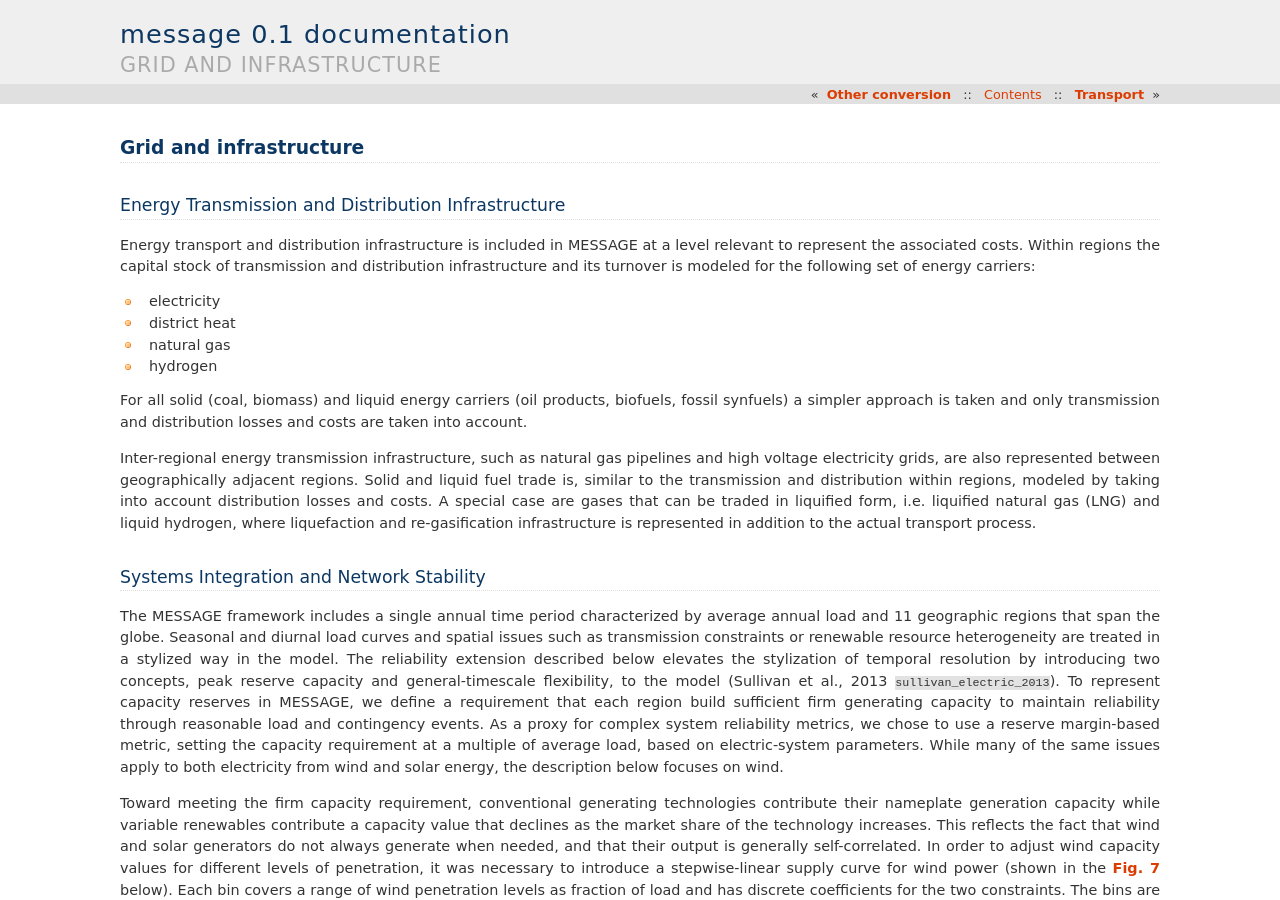
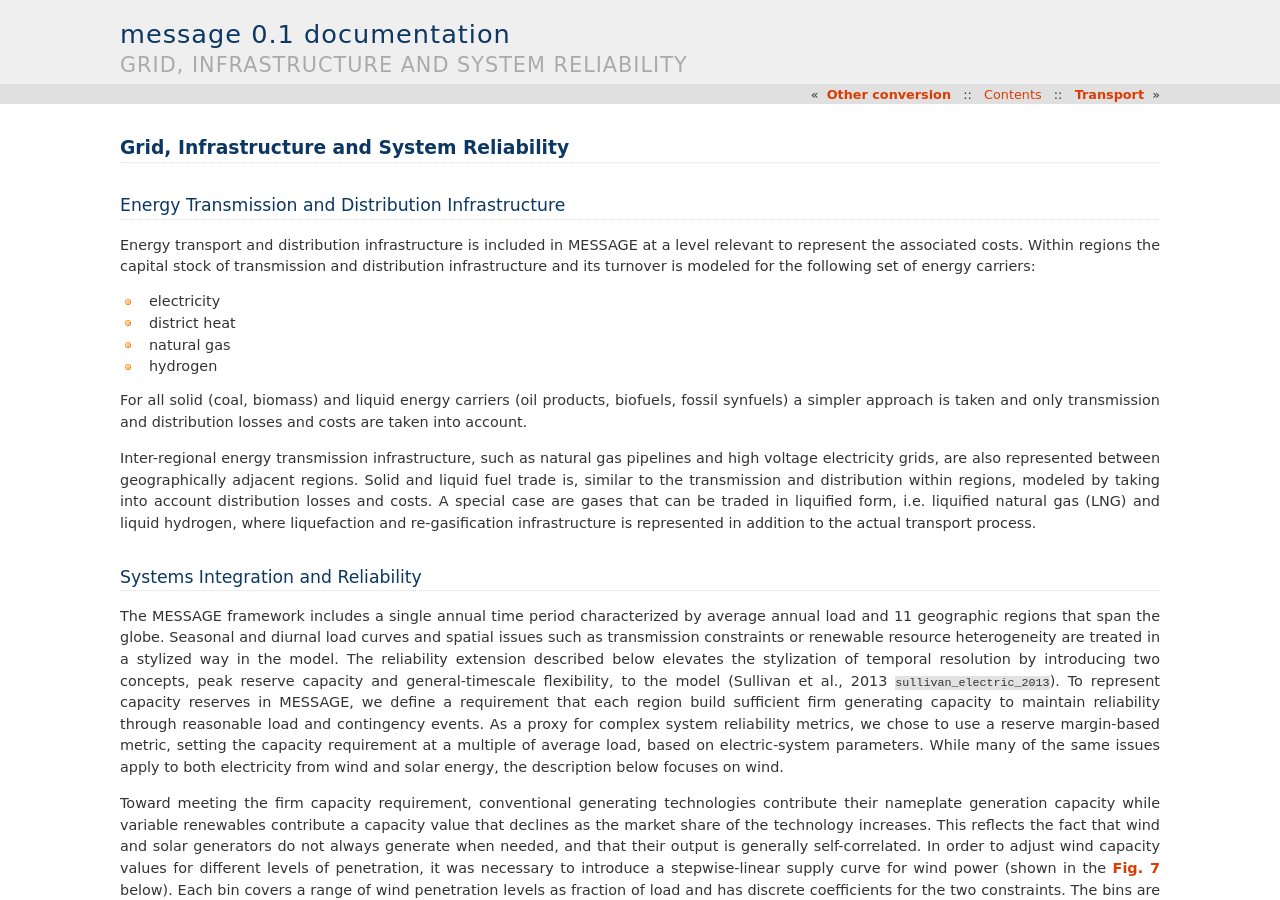
Before and after one commit to iiasa/message_doc, a Sphinx documentation site: the page built from source/message_globiom/energy/conversion/grid.rst, in a window 1280 px wide and 900 px high. Built offline with Sphinx 7.4.7, drawn with Linux system fonts in a browser that asks for light colours; pages that are not in the unit, such as notebooks, are missing from menus; cross-references to code outside the pages are shown as plain code.

Commit message:
Update grid.rst

```diff
--- a/source/message_globiom/energy/conversion/grid.rst
+++ b/source/message_globiom/energy/conversion/grid.rst
@@ -1,7 +1,7 @@
 .. _grid:
 
-Grid and infrastructure
-=========================
+Grid, Infrastructure and System Reliability
+==========================================
 Energy Transmission and Distribution Infrastructure
 ---------------------------------------------------
 Energy transport and distribution infrastructure is included in MESSAGE at a level relevant to represent the associated costs. Within regions the capital stock of transmission and
@@ -22,7 +22,7 @@ transport process.
 
 .. _syst_integration:
 
-Systems Integration and Network Stability
+Systems Integration and Reliability
 ------------------------------------------
 The MESSAGE framework includes a single annual time period characterized by average annual load and 11 geographic regions that span the globe. Seasonal and diurnal load curves and spatial
 issues such as transmission constraints or renewable resource heterogeneity are treated in a stylized way in the model. The reliability extension described below elevates the stylization
```
